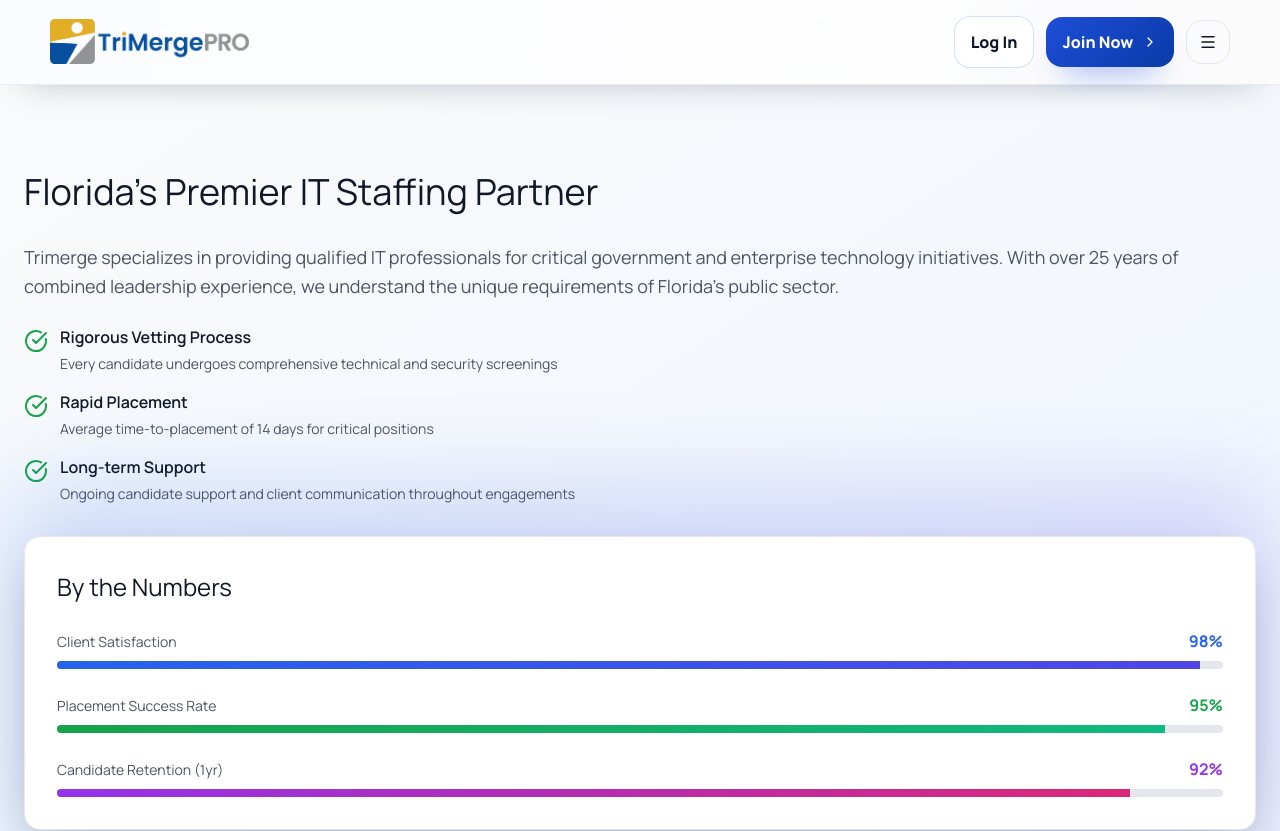
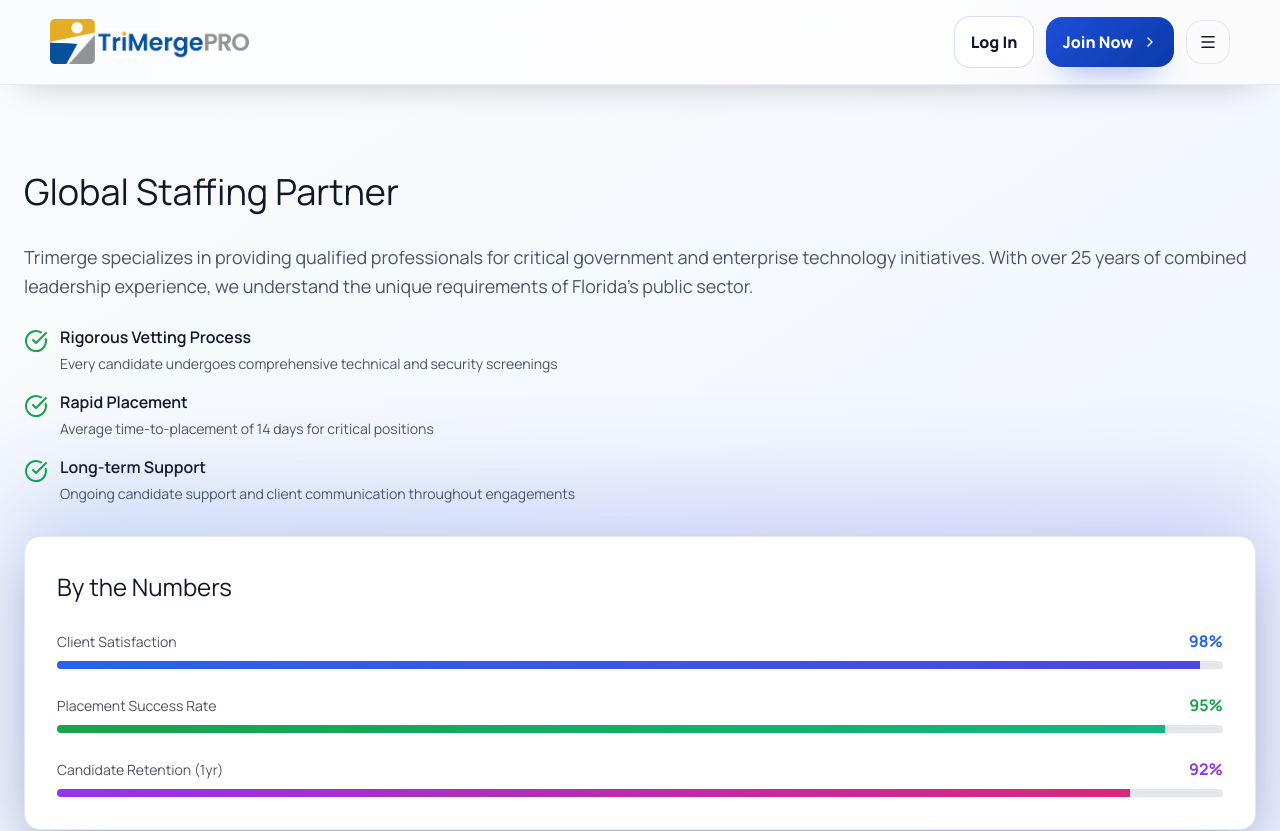
Before and after one commit to TriMergeTech/trimerge-pro-career, a Next.js app: page /about in a window 1280 px wide. Shown: the top 831 px of the page. Built offline with nearby package versions, Linux system fonts and the light colour scheme.

Commit message:
Changing about us page details

```diff
--- a/app/(main)/about/page.tsx
+++ b/app/(main)/about/page.tsx
@@ -34,9 +34,9 @@ export default function AboutPage() {
         <div style={{ maxWidth: '80rem', marginLeft: 'auto', marginRight: 'auto' }}>
           <div className="grid md:grid-cols-2 gap-12 items-center" style={{ margin: 0 }}>
             <div style={{ margin: 0 }}>
-              <h2 style={{ fontSize: '2.25rem', color: '#111827', marginBottom: '1.5rem' }}>Florida's Premier IT Staffing Partner</h2>
+              <h2 style={{ fontSize: '2.25rem', color: '#111827', marginBottom: '1.5rem' }}>Global Staffing Partner</h2>
               <p style={{ fontSize: '1.125rem', color: '#4b5563', marginBottom: '1.5rem', lineHeight: 1.625 }}>
-                Trimerge specializes in providing qualified IT professionals for critical government and enterprise technology initiatives. With over 25 years of combined leadership experience, we understand the unique requirements of Florida's public sector.
+                Trimerge specializes in providing qualified professionals for critical government and enterprise technology initiatives. With over 25 years of combined leadership experience, we understand the unique requirements of Florida's public sector.
               </p>
               <div style={{ display: 'flex', flexDirection: 'column', gap: '1rem' }}>
                 {[
@@ -140,7 +140,7 @@ export default function AboutPage() {
       <section style={{ padding: '5rem 1.5rem' }}>
         <div style={{ maxWidth: '64rem', marginLeft: 'auto', marginRight: 'auto', background: 'linear-gradient(to right, #2563eb, #4338ca)', borderRadius: '1.5rem', padding: '3rem', textAlign: 'center', color: 'white', position: 'relative', overflow: 'hidden' }}>
           <h2 style={{ fontSize: '2.25rem', fontWeight: 700, marginBottom: '1rem', color: 'white' }}>Ready to Advance Your Career?</h2>
-          <p style={{ fontSize: '1.125rem', marginBottom: '2rem', opacity: 0.9 }}>Join Florida's premier network of IT professionals.</p>
+          <p style={{ fontSize: '1.125rem', marginBottom: '2rem', opacity: 0.9 }}>Join Florida's premier network of professionals.</p>
           <Link href="/browse-jobs" style={{ padding: '1rem 2.5rem', backgroundColor: 'white', color: '#2563eb', fontWeight: 700, borderRadius: '0.75rem', border: 'none', cursor: 'pointer' }}>
             View Open Positions
           </Link>
```
